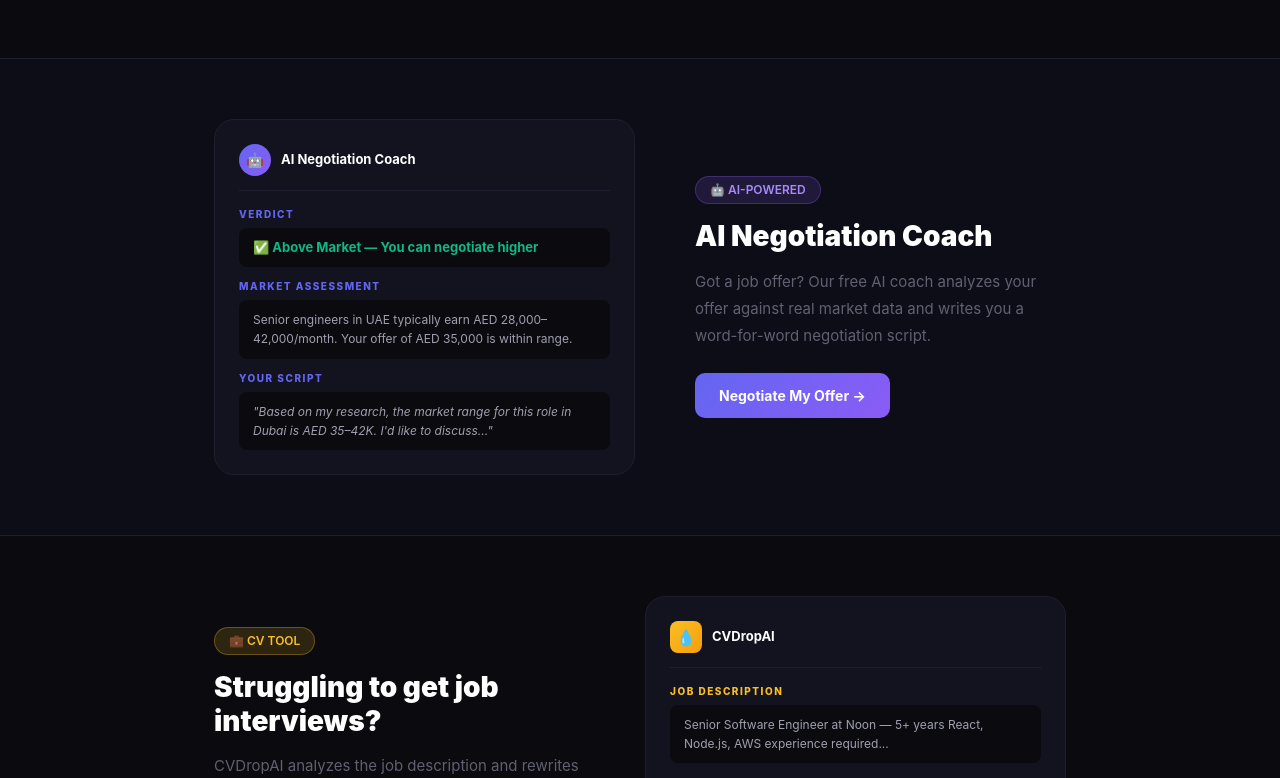
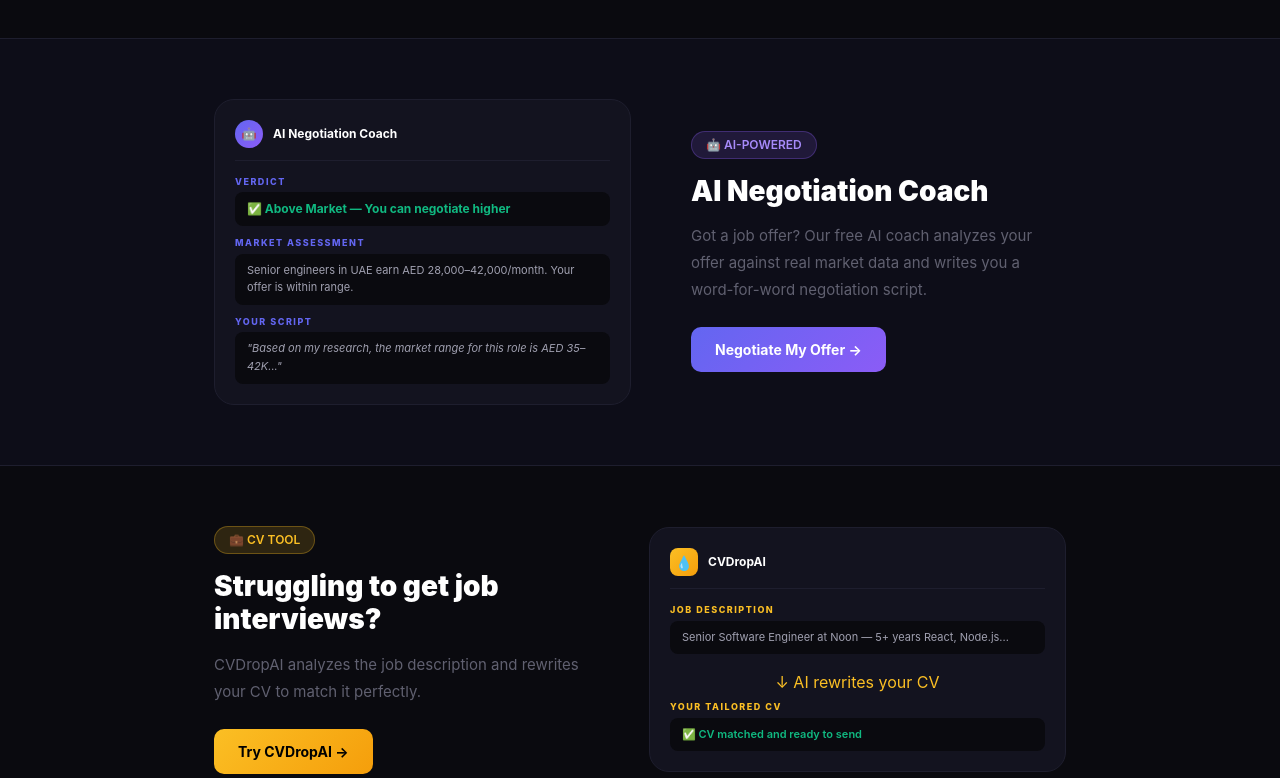
Before and after one commit to alawweygit/SalaryMENA, a Next.js app: page / in a window 1280 px wide. Shown: the part 1842-2620 px from the top of the page. Built offline with nearby package versions, Linux system fonts and the light colour scheme.

Commit message:
Show preview cards on mobile homepage

```diff
--- a/app/page.js
+++ b/app/page.js
@@ -12,21 +12,19 @@
       <style>{`
         @keyframes fadeIn{from{opacity:0;transform:translateY(20px)}to{opacity:1;transform:translateY(0)}}
         .hero-title{font-size:64px}
-        .hero-sub{font-size:18px}
-        .section-row{display:flex;gap:60px;align-items:center;flex-wrap:wrap}
-        .section-row-rev{display:flex;gap:60px;align-items:center;flex-wrap:wrap;flex-direction:row-reverse}
-        .section-col{flex:1;min-width:280px}
-        .stat-row{display:flex;justify-content:center;gap:48px;padding:40px 24px;flex-wrap:wrap}
+        .section-row{display:flex;gap:60px;align-items:center}
+        .section-row-rev{display:flex;gap:60px;align-items:center;flex-direction:row-reverse}
+        .section-text{flex:1;min-width:280px}
+        .section-preview{flex:1;min-width:280px}
+        .stat-row{display:flex;justify-content:center;gap:48px;padding:40px 24px}
         @media(max-width:768px){
           .hero-title{font-size:36px!important}
-          .hero-sub{font-size:15px!important}
-          .section-row{flex-direction:column!important;gap:24px!important;text-align:center!important}
-          .section-row-rev{flex-direction:column!important;gap:24px!important;text-align:center!important}
-          .section-col{min-width:unset!important;width:100%!important;display:flex!important;flex-direction:column!important;align-items:center!important;text-align:center!important}
+          .section-row{flex-direction:column!important;gap:32px!important;text-align:center!important}
+          .section-row-rev{flex-direction:column!important;gap:32px!important;text-align:center!important}
+          .section-text{display:flex!important;flex-direction:column!important;align-items:center!important}
+          .section-preview{width:100%!important;min-width:unset!important}
           .stat-row{gap:20px!important;padding:24px 16px!important}
-          .hide-mobile{display:none!important}
           .hero-btns{flex-direction:column!important;align-items:stretch!important}
-          .hero-btns a{text-align:center!important}
         }
       `}</style>
       <Navbar/>
@@ -39,7 +37,7 @@
         <h1 className="hero-title" style={{fontWeight:'900',lineHeight:1.1,marginBottom:'20px',background:'linear-gradient(135deg,#fff 0%,#a78bfa 50%,#6366f1 100%)',WebkitBackgroundClip:'text',WebkitTextFillColor:'transparent'}}>
           {txt.hero_title}
         </h1>
-        <p className="hero-sub" style={{color:'#a0a0b0',lineHeight:1.7,marginBottom:'36px',maxWidth:'560px',margin:'0 auto 36px'}}>
+        <p style={{color:'#a0a0b0',lineHeight:1.7,marginBottom:'36px',maxWidth:'560px',margin:'0 auto 36px',fontSize:'18px'}}>
           {txt.hero_sub}
         </p>
         <div className="hero-btns" style={{display:'flex',gap:'12px',justifyContent:'center',flexWrap:'wrap'}}>
@@ -69,13 +67,13 @@
       {/* 1 — EXPLORE */}
       <div style={{borderBottom:'1px solid #1e1e2e'}}>
         <div className="section-row" style={{maxWidth:'900px',margin:'0 auto',padding:'60px 24px'}}>
-          <div className="section-col">
+          <div className="section-text">
             <div style={{display:'inline-block',background:'rgba(99,102,241,0.15)',border:'1px solid rgba(99,102,241,0.3)',borderRadius:'50px',padding:'4px 14px',fontSize:'12px',color:'#a78bfa',marginBottom:'16px',fontWeight:'600'}}>📊 EXPLORE</div>
             <h2 style={{fontSize:'28px',fontWeight:'900',marginBottom:'14px',lineHeight:1.2}}>{txt.fs_explore_title}</h2>
             <p style={{color:'#606070',fontSize:'15px',lineHeight:1.8,marginBottom:'24px'}}>{txt.fs_explore_desc}</p>
             <a href="/explore" style={{display:'inline-block',background:'linear-gradient(135deg,#6366f1,#8b5cf6)',color:'#fff',textDecoration:'none',borderRadius:'10px',padding:'12px 24px',fontWeight:'700',fontSize:'14px'}}>{txt.fs_explore_btn}</a>
           </div>
-          <div className="section-col hide-mobile" style={{background:'#13131f',border:'1px solid #1e1e2e',borderRadius:'20px',padding:'24px',display:'flex',flexDirection:'column',gap:'12px'}}>
+          <div className="section-preview" style={{background:'#13131f',border:'1px solid #1e1e2e',borderRadius:'20px',padding:'20px',display:'flex',flexDirection:'column',gap:'10px'}}>
             {[
               {title:'Software Engineer',country:'UAE 🇦🇪',salary:'AED 35,000',tag:'Senior'},
               {title:'Pharmacist',country:'Oman 🇴🇲',salary:'OMR 600',tag:'Mid-Level'},
@@ -96,13 +94,13 @@
       {/* 2 — SUBMIT */}
       <div style={{borderBottom:'1px solid #1e1e2e',background:'#0d0d18'}}>
         <div className="section-row-rev" style={{maxWidth:'900px',margin:'0 auto',padding:'60px 24px'}}>
-          <div className="section-col">
+          <div className="section-text">
             <div style={{display:'inline-block',background:'rgba(99,102,241,0.15)',border:'1px solid rgba(99,102,241,0.3)',borderRadius:'50px',padding:'4px 14px',fontSize:'12px',color:'#a78bfa',marginBottom:'16px',fontWeight:'600'}}>🔒 ANONYMOUS</div>
             <h2 style={{fontSize:'28px',fontWeight:'900',marginBottom:'14px',lineHeight:1.2}}>{txt.fs_submit_title}</h2>
             <p style={{color:'#606070',fontSize:'15px',lineHeight:1.8,marginBottom:'24px'}}>{txt.fs_submit_desc}</p>
             <a href="/submit" style={{display:'inline-block',background:'linear-gradient(135deg,#6366f1,#8b5cf6)',color:'#fff',textDecoration:'none',borderRadius:'10px',padding:'12px 24px',fontWeight:'700',fontSize:'14px'}}>{txt.fs_submit_btn}</a>
           </div>
-          <div className="section-col hide-mobile" style={{background:'#13131f',border:'1px solid #1e1e2e',borderRadius:'20px',padding:'24px',display:'flex',flexDirection:'column',gap:'10px'}}>
+          <div className="section-preview" style={{background:'#13131f',border:'1px solid #1e1e2e',borderRadius:'20px',padding:'20px',display:'flex',flexDirection:'column',gap:'10px'}}>
             {['🧑‍💼 Job Title','🌍 Country','🏢 Company Type','💰 Monthly Salary','🎓 Education','📧 Email'].map((item,i)=>(
               <div key={i} style={{display:'flex',alignItems:'center',gap:'12px',padding:'10px 14px',background:'#0a0a0f',borderRadius:'10px',border:'1px solid #1e1e2e'}}>
                 <span style={{fontSize:'13px',color:'#a0a0b0'}}>{item}</span>
@@ -116,13 +114,13 @@
       {/* 3 — AM I UNDERPAID */}
       <div style={{borderBottom:'1px solid #1e1e2e'}}>
         <div className="section-row" style={{maxWidth:'900px',margin:'0 auto',padding:'60px 24px'}}>
-          <div className="section-col">
+          <div className="section-text">
             <div style={{display:'inline-block',background:'rgba(16,185,129,0.15)',border:'1px solid rgba(16,185,129,0.3)',borderRadius:'50px',padding:'4px 14px',fontSize:'12px',color:'#10b981',marginBottom:'16px',fontWeight:'600'}}>⚡ AI-POWERED</div>
             <h2 style={{fontSize:'28px',fontWeight:'900',marginBottom:'14px',lineHeight:1.2}}>{txt.fs_underpaid_title}</h2>
             <p style={{color:'#606070',fontSize:'15px',lineHeight:1.8,marginBottom:'24px'}}>{txt.fs_underpaid_desc}</p>
             <a href="/underpaid" style={{display:'inline-block',background:'linear-gradient(135deg,#6366f1,#8b5cf6)',color:'#fff',textDecoration:'none',borderRadius:'10px',padding:'12px 24px',fontWeight:'700',fontSize:'14px'}}>{txt.fs_underpaid_btn}</a>
           </div>
-          <div className="section-col hide-mobile" style={{background:'#13131f',border:'1px solid #1e1e2e',borderRadius:'20px',padding:'24px',textAlign:'center'}}>
+          <div className="section-preview" style={{background:'#13131f',border:'1px solid #1e1e2e',borderRadius:'20px',padding:'20px',textAlign:'center'}}>
             <div style={{fontSize:'12px',color:'#10b981',fontWeight:'700',textTransform:'uppercase',letterSpacing:'2px',marginBottom:'8px'}}>MARKET VERDICT</div>
             <div style={{fontSize:'28px',fontWeight:'900',marginBottom:'4px'}}>✅ Fair</div>
             <div style={{color:'#606070',fontSize:'13px',marginBottom:'20px'}}>Pharmacist · Oman · Arab Expat</div>
@@ -141,28 +139,28 @@
       {/* 4 — AI NEGOTIATION COACH */}
       <div style={{borderBottom:'1px solid #1e1e2e',background:'#0d0d18'}}>
         <div className="section-row-rev" style={{maxWidth:'900px',margin:'0 auto',padding:'60px 24px'}}>
-          <div className="section-col">
+          <div className="section-text">
             <div style={{display:'inline-block',background:'rgba(139,92,246,0.15)',border:'1px solid rgba(139,92,246,0.3)',borderRadius:'50px',padding:'4px 14px',fontSize:'12px',color:'#a78bfa',marginBottom:'16px',fontWeight:'600'}}>🤖 AI-POWERED</div>
             <h2 style={{fontSize:'28px',fontWeight:'900',marginBottom:'14px',lineHeight:1.2}}>{txt.fs_coach_title}</h2>
             <p style={{color:'#606070',fontSize:'15px',lineHeight:1.8,marginBottom:'24px'}}>{txt.fs_coach_desc}</p>
             <a href="/coach" style={{display:'inline-block',background:'linear-gradient(135deg,#6366f1,#8b5cf6)',color:'#fff',textDecoration:'none',borderRadius:'10px',padding:'12px 24px',fontWeight:'700',fontSize:'14px'}}>{txt.fs_coach_btn}</a>
           </div>
-          <div className="section-col hide-mobile" style={{background:'#13131f',border:'1px solid #1e1e2e',borderRadius:'20px',padding:'24px'}}>
-            <div style={{display:'flex',alignItems:'center',gap:'10px',marginBottom:'16px',paddingBottom:'14px',borderBottom:'1px solid #1e1e2e'}}>
-              <div style={{width:'32px',height:'32px',borderRadius:'50%',background:'linear-gradient(135deg,#6366f1,#8b5cf6)',display:'flex',alignItems:'center',justifyContent:'center',fontSize:'14px'}}>🤖</div>
-              <div style={{fontWeight:'700',fontSize:'13px'}}>AI Negotiation Coach</div>
+          <div className="section-preview" style={{background:'#13131f',border:'1px solid #1e1e2e',borderRadius:'20px',padding:'20px'}}>
+            <div style={{display:'flex',alignItems:'center',gap:'10px',marginBottom:'14px',paddingBottom:'12px',borderBottom:'1px solid #1e1e2e'}}>
+              <div style={{width:'28px',height:'28px',borderRadius:'50%',background:'linear-gradient(135deg,#6366f1,#8b5cf6)',display:'flex',alignItems:'center',justifyContent:'center',fontSize:'12px'}}>🤖</div>
+              <div style={{fontWeight:'700',fontSize:'12px'}}>AI Negotiation Coach</div>
             </div>
-            <div style={{marginBottom:'12px'}}>
-              <div style={{fontSize:'10px',fontWeight:'800',color:'#6366f1',letterSpacing:'1.5px',marginBottom:'6px'}}>VERDICT</div>
-              <div style={{background:'#0a0a0f',borderRadius:'8px',padding:'10px 14px',fontSize:'13px',color:'#10b981',fontWeight:'700'}}>✅ Above Market — You can negotiate higher</div>
+            <div style={{marginBottom:'10px'}}>
+              <div style={{fontSize:'9px',fontWeight:'800',color:'#6366f1',letterSpacing:'1.5px',marginBottom:'4px'}}>VERDICT</div>
+              <div style={{background:'#0a0a0f',borderRadius:'8px',padding:'8px 12px',fontSize:'12px',color:'#10b981',fontWeight:'700'}}>✅ Above Market — You can negotiate higher</div>
             </div>
-            <div style={{marginBottom:'12px'}}>
-              <div style={{fontSize:'10px',fontWeight:'800',color:'#6366f1',letterSpacing:'1.5px',marginBottom:'6px'}}>MARKET ASSESSMENT</div>
-              <div style={{background:'#0a0a0f',borderRadius:'8px',padding:'10px 14px',fontSize:'12px',color:'#a0a0b0',lineHeight:1.6}}>Senior engineers in UAE typically earn AED 28,000–42,000/month. Your offer of AED 35,000 is within range.</div>
+            <div style={{marginBottom:'10px'}}>
+              <div style={{fontSize:'9px',fontWeight:'800',color:'#6366f1',letterSpacing:'1.5px',marginBottom:'4px'}}>MARKET ASSESSMENT</div>
+              <div style={{background:'#0a0a0f',borderRadius:'8px',padding:'8px 12px',fontSize:'11px',color:'#a0a0b0',lineHeight:1.6}}>Senior engineers in UAE earn AED 28,000–42,000/month. Your offer is within range.</div>
             </div>
             <div>
-              <div style={{fontSize:'10px',fontWeight:'800',color:'#6366f1',letterSpacing:'1.5px',marginBottom:'6px'}}>YOUR SCRIPT</div>
-              <div style={{background:'#0a0a0f',borderRadius:'8px',padding:'10px 14px',fontSize:'12px',color:'#a0a0b0',lineHeight:1.6,fontStyle:'italic'}}>"Based on my research, the market range for this role in Dubai is AED 35–42K. I'd like to discuss..."</div>
+              <div style={{fontSize:'9px',fontWeight:'800',color:'#6366f1',letterSpacing:'1.5px',marginBottom:'4px'}}>YOUR SCRIPT</div>
+              <div style={{background:'#0a0a0f',borderRadius:'8px',padding:'8px 12px',fontSize:'11px',color:'#a0a0b0',lineHeight:1.6,fontStyle:'italic'}}>"Based on my research, the market range for this role is AED 35–42K..."</div>
             </div>
           </div>
         </div>
@@ -171,25 +169,25 @@
       {/* 5 — CVDROPAI */}
       <div style={{borderBottom:'1px solid #1e1e2e'}}>
         <div className="section-row" style={{maxWidth:'900px',margin:'0 auto',padding:'60px 24px'}}>
-          <div className="section-col">
+          <div className="section-text">
             <div style={{display:'inline-block',background:'rgba(251,191,36,0.15)',border:'1px solid rgba(251,191,36,0.3)',borderRadius:'50px',padding:'4px 14px',fontSize:'12px',color:'#fbbf24',marginBottom:'16px',fontWeight:'600'}}>💼 CV TOOL</div>
             <h2 style={{fontSize:'28px',fontWeight:'900',marginBottom:'14px',lineHeight:1.2}}>{txt.fs_cvdrop_title}</h2>
             <p style={{color:'#606070',fontSize:'15px',lineHeight:1.8,marginBottom:'24px'}}>{txt.fs_cvdrop_desc}</p>
             <a href="https://cvdropai.com" target="_blank" rel="noreferrer" style={{display:'inline-block',background:'linear-gradient(135deg,#fbbf24,#f59e0b)',color:'#000',textDecoration:'none',borderRadius:'10px',padding:'12px 24px',fontWeight:'700',fontSize:'14px'}}>{txt.fs_cvdrop_btn}</a>
           </div>
-          <div className="section-col hide-mobile" style={{background:'#13131f',border:'1px solid #1e1e2e',borderRadius:'20px',padding:'24px'}}>
-            <div style={{marginBottom:'16px',paddingBottom:'14px',borderBottom:'1px solid #1e1e2e',display:'flex',alignItems:'center',gap:'10px'}}>
-              <div style={{width:'32px',height:'32px',borderRadius:'8px',background:'linear-gradient(135deg,#fbbf24,#f59e0b)',display:'flex',alignItems:'center',justifyContent:'center',fontSize:'16px'}}>💧</div>
-              <div style={{fontWeight:'700',fontSize:'13px'}}>CVDropAI</div>
+          <div className="section-preview" style={{background:'#13131f',border:'1px solid #1e1e2e',borderRadius:'20px',padding:'20px'}}>
+            <div style={{marginBottom:'14px',paddingBottom:'12px',borderBottom:'1px solid #1e1e2e',display:'flex',alignItems:'center',gap:'10px'}}>
+              <div style={{width:'28px',height:'28px',borderRadius:'8px',background:'linear-gradient(135deg,#fbbf24,#f59e0b)',display:'flex',alignItems:'center',justifyContent:'center',fontSize:'14px'}}>💧</div>
+              <div style={{fontWeight:'700',fontSize:'12px'}}>CVDropAI</div>
             </div>
-            <div style={{marginBottom:'12px'}}>
-              <div style={{fontSize:'10px',fontWeight:'800',color:'#fbbf24',letterSpacing:'1.5px',marginBottom:'6px'}}>JOB DESCRIPTION</div>
-              <div style={{background:'#0a0a0f',borderRadius:'8px',padding:'10px 14px',fontSize:'12px',color:'#a0a0b0',lineHeight:1.6}}>Senior Software Engineer at Noon — 5+ years React, Node.js, AWS experience required...</div>
+            <div style={{marginBottom:'10px'}}>
+              <div style={{fontSize:'9px',fontWeight:'800',color:'#fbbf24',letterSpacing:'1.5px',marginBottom:'4px'}}>JOB DESCRIPTION</div>
+              <div style={{background:'#0a0a0f',borderRadius:'8px',padding:'8px 12px',fontSize:'11px',color:'#a0a0b0',lineHeight:1.6}}>Senior Software Engineer at Noon — 5+ years React, Node.js...</div>
             </div>
-            <div style={{display:'flex',alignItems:'center',justifyContent:'center',padding:'8px',color:'#fbbf24',fontSize:'20px'}}>↓ AI rewrites your CV</div>
+            <div style={{display:'flex',alignItems:'center',justifyContent:'center',padding:'6px',color:'#fbbf24',fontSize:'16px'}}>↓ AI rewrites your CV</div>
             <div>
-              <div style={{fontSize:'10px',fontWeight:'800',color:'#fbbf24',letterSpacing:'1.5px',marginBottom:'6px'}}>YOUR TAILORED CV</div>
-              <div style={{background:'#0a0a0f',borderRadius:'8px',padding:'10px 14px',fontSize:'12px',color:'#10b981',lineHeight:1.6,fontWeight:'600'}}>✅ CV matched to job description and ready to send</div>
+              <div style={{fontSize:'9px',fontWeight:'800',color:'#fbbf24',letterSpacing:'1.5px',marginBottom:'4px'}}>YOUR TAILORED CV</div>
+              <div style={{background:'#0a0a0f',borderRadius:'8px',padding:'8px 12px',fontSize:'11px',color:'#10b981',lineHeight:1.6,fontWeight:'600'}}>✅ CV matched and ready to send</div>
             </div>
           </div>
         </div>
```
